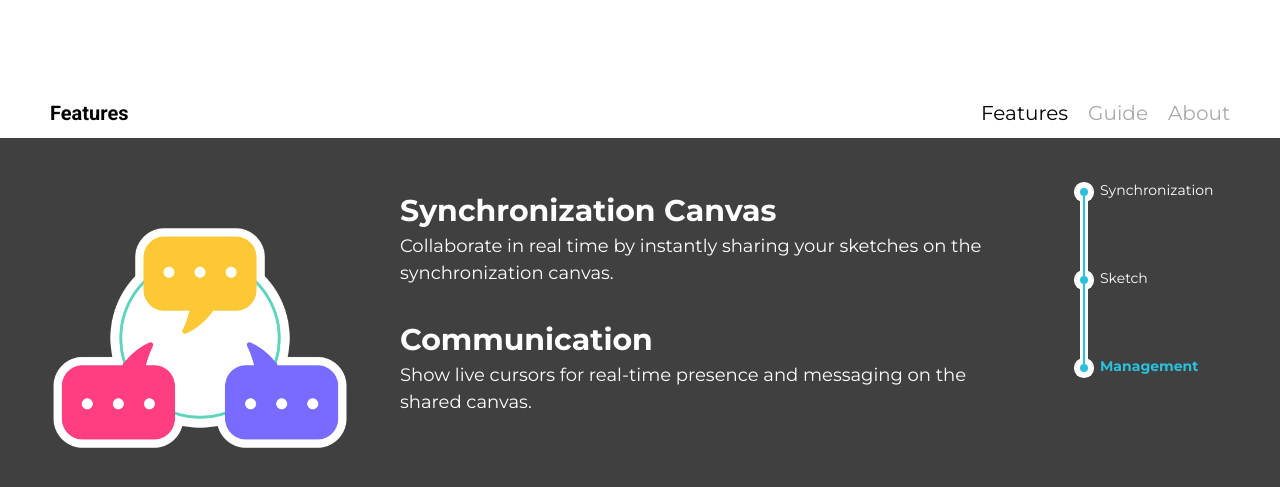
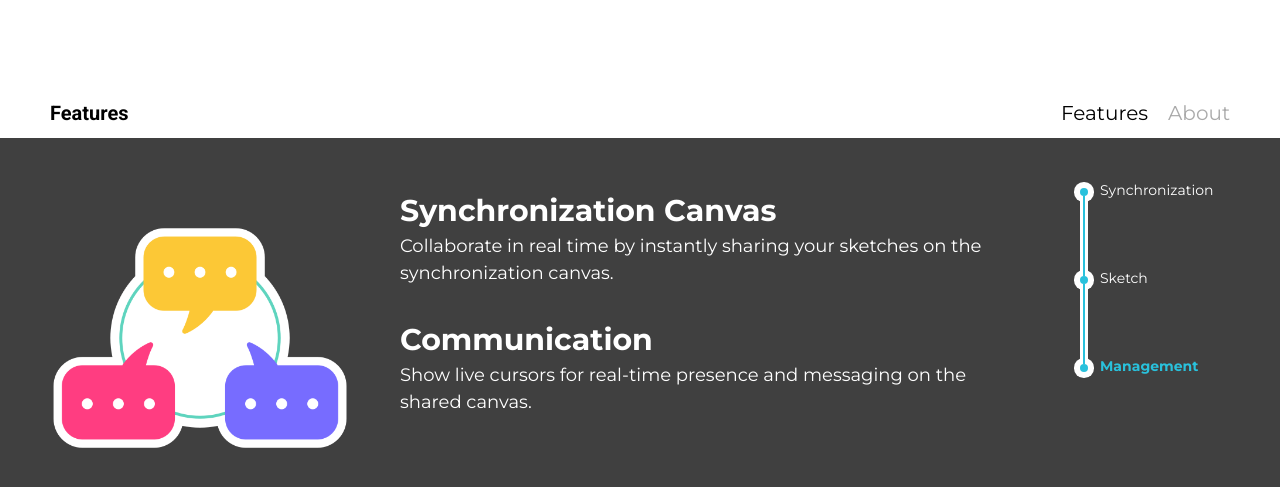
Before and after one commit to z50205/py_SharingSketch_FastAPI, a FastAPI app: page / in a window 1280 px wide. Shown: the part 412-899 px from the top of the page. Run offline with FastAPI, Linux system fonts and the light colour scheme; some libraries are stand-ins or nearby versions.

Commit message:
Update Readme.md, and hide the /index  Feature Guide part.

```diff
--- a/PSS/templates/index.html
+++ b/PSS/templates/index.html
@@ -36,7 +36,7 @@
       </div>
       <div  class="tab-item-list">
         <div class="tab-item active" id="feature">Features</div>
-        <div class="tab-item" id="guide">Guide</div>
+        <div class="tab-item" id="guide" style="display: none;">Guide</div>
         <div class="tab-item" id="about">About</div>
       </div>
     </div>
@@ -117,7 +117,7 @@
       </div>
     </div>
     <div class="feature-main-container-flex" style="display: none;" id="guide-div">
-      <div class="feature-main-column">
+      <!-- <div class="feature-main-column">
         <div class="feature-main-element" id="rooms">
           <div class="feature-main-element-image">
             <img src="static/pics/communication.png"/>
@@ -188,7 +188,7 @@
             </div>
           </a>
         </div>
-      </div>
+      </div> -->
     </div>
     <div class="feature-main-container-flex" style="display: none;" id="about-div">
       <div class="feature-main-column">
```
Also changed, not shown: README.md, images/architecture.gif, images/canvas_intro.png, images/homepage.png.
